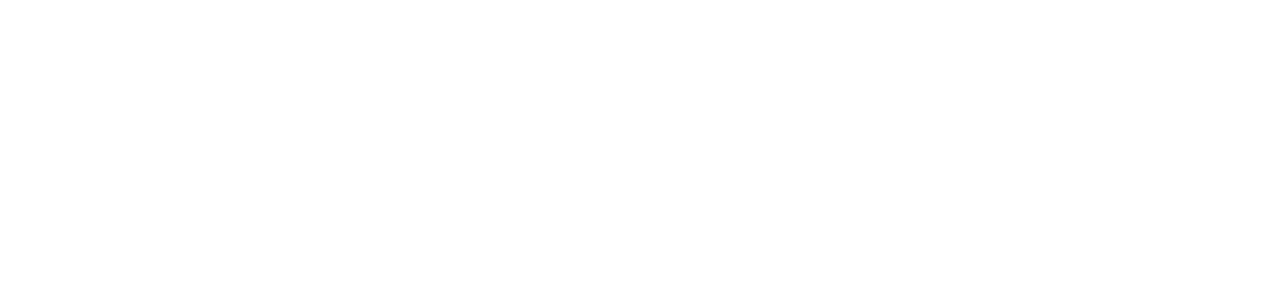
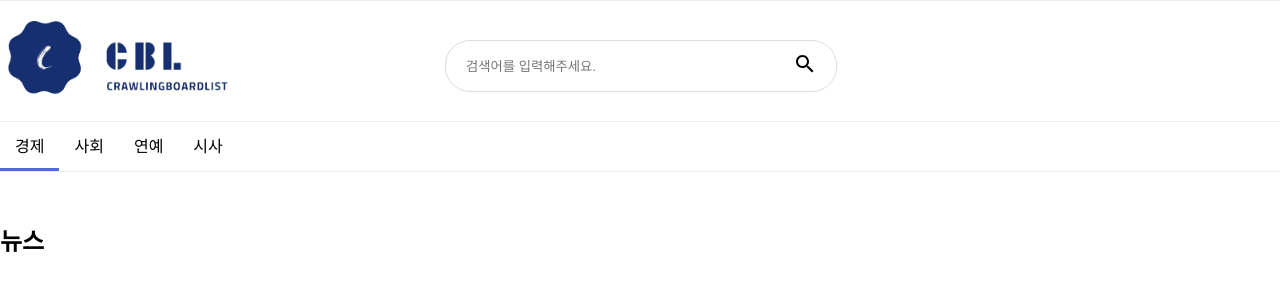
Before and after one commit to baysix/cbl, a React (Create React App) app: page /cbl2 in a window 1280 px wide. Before the commit this address had no page. Shown: the top 300 px of the page. Built offline with nearby package versions, Linux system fonts and the light colour scheme.

Commit message:
api 주소 변경 및 new 서브페이지 개발

```diff
--- a/src/App.js
+++ b/src/App.js
@@ -4,6 +4,7 @@
 
 //페이지
 import MainPage from "./pages/main";
+import DetailPage from "./pages/detail";
 import NotFound from "./pages/error";
 
 function App() {
@@ -11,6 +12,7 @@
     <Router>
       <Routes>
         <Route path="/cbl" element={<MainPage />} />
+        <Route path="/cbl2" element={<DetailPage />} />
         <Route to="/404" element={<NotFound />} />
       </Routes>
     </Router>
--- /dev/null
+++ b/src/component/subpage/index.js
@@ -0,0 +1,21 @@
+import React from "react";
+// import "./style.css";
+import { Link } from "react-router-dom";
+import logo from "../../images/logo.png";
+
+const SubContents = () => {
+  return (
+    <div id="s">
+      <section id="contents_inner">
+        <div className="inner">
+          <article>
+            <h2 className="subPageTitle">뉴스</h2>
+            <div className="contents_box"></div>
+          </article>
+        </div>
+      </section>
+    </div>
+  );
+};
+
+export default SubContents;
--- a/src/lib/utils/index.js
+++ b/src/lib/utils/index.js
@@ -1,6 +1,6 @@
 import axios from "axios";
 const client = axios.create({
-  baseURL: "http://13.125.187.99:8000",
+  // baseURL: "http://13.125.187.99:8000",
 });
 
 // 요청 인터셉터 추가
--- /dev/null
+++ b/src/pages/detail/index.js
@@ -0,0 +1,18 @@
+import { useState } from "react";
+
+import { newsCbl } from "../../lib/api/news";
+
+import Header from "../../component/header";
+import SubContents from "../../component/subpage";
+import NewListTemp from "../../component/new";
+import Modal from "../../component/modal";
+
+const DetailPage = () => {
+  return (
+    <>
+      <Header />
+      <SubContents />
+    </>
+  );
+};
+export default DetailPage;
--- a/src/setupProxy.js
+++ b/src/setupProxy.js
@@ -4,7 +4,7 @@
   app.use(
     "/api", // 불러오려는 server 의 api path
     createProxyMiddleware({
-      target: "http://13.209.43.15:8000", // server 주소를 넣어주면 된다.
+      target: "http://13.125.187.99:8000", // server 주소를 넣어주면 된다.
       changeOrigin: true,
     })
   );
```
